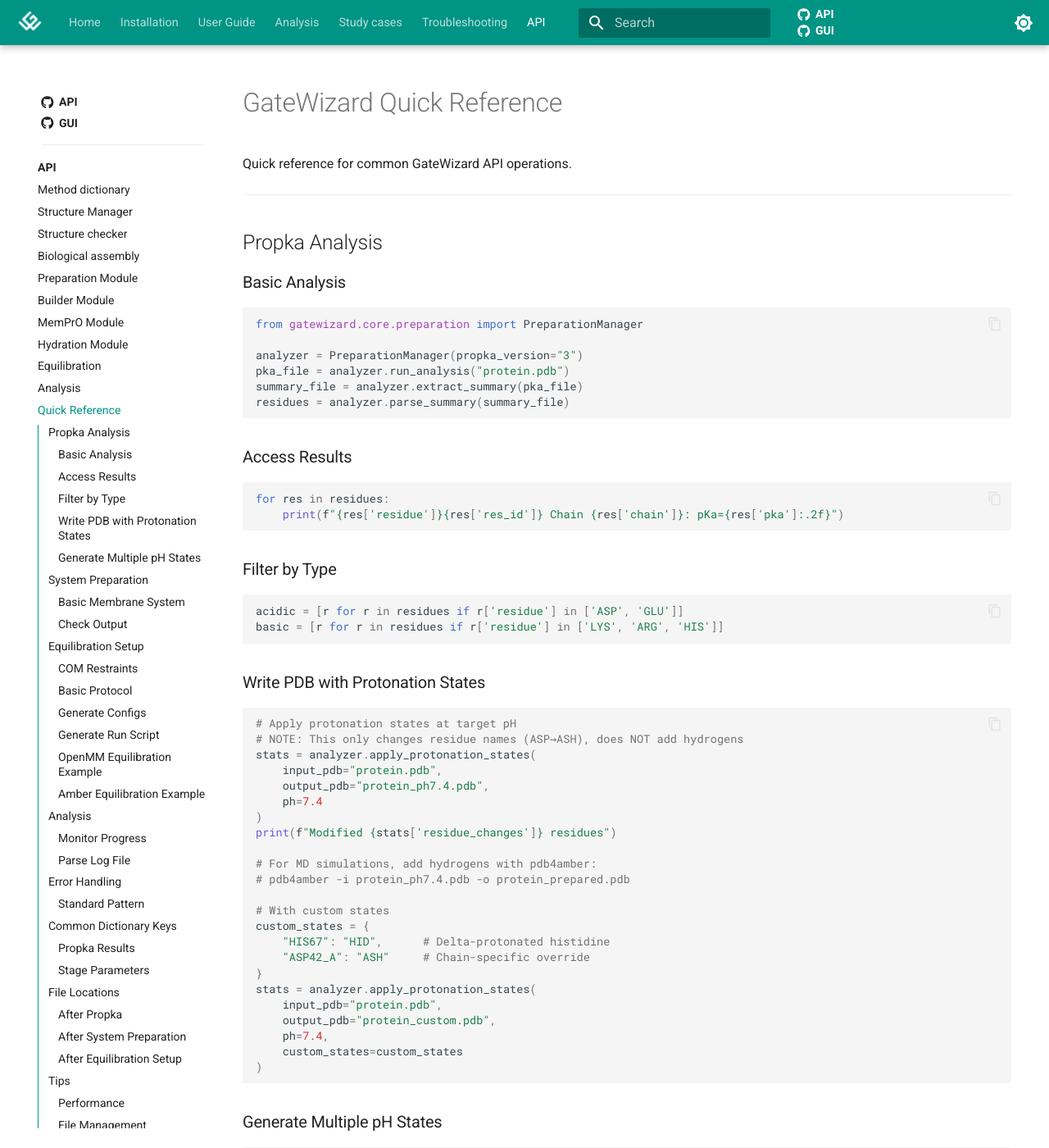
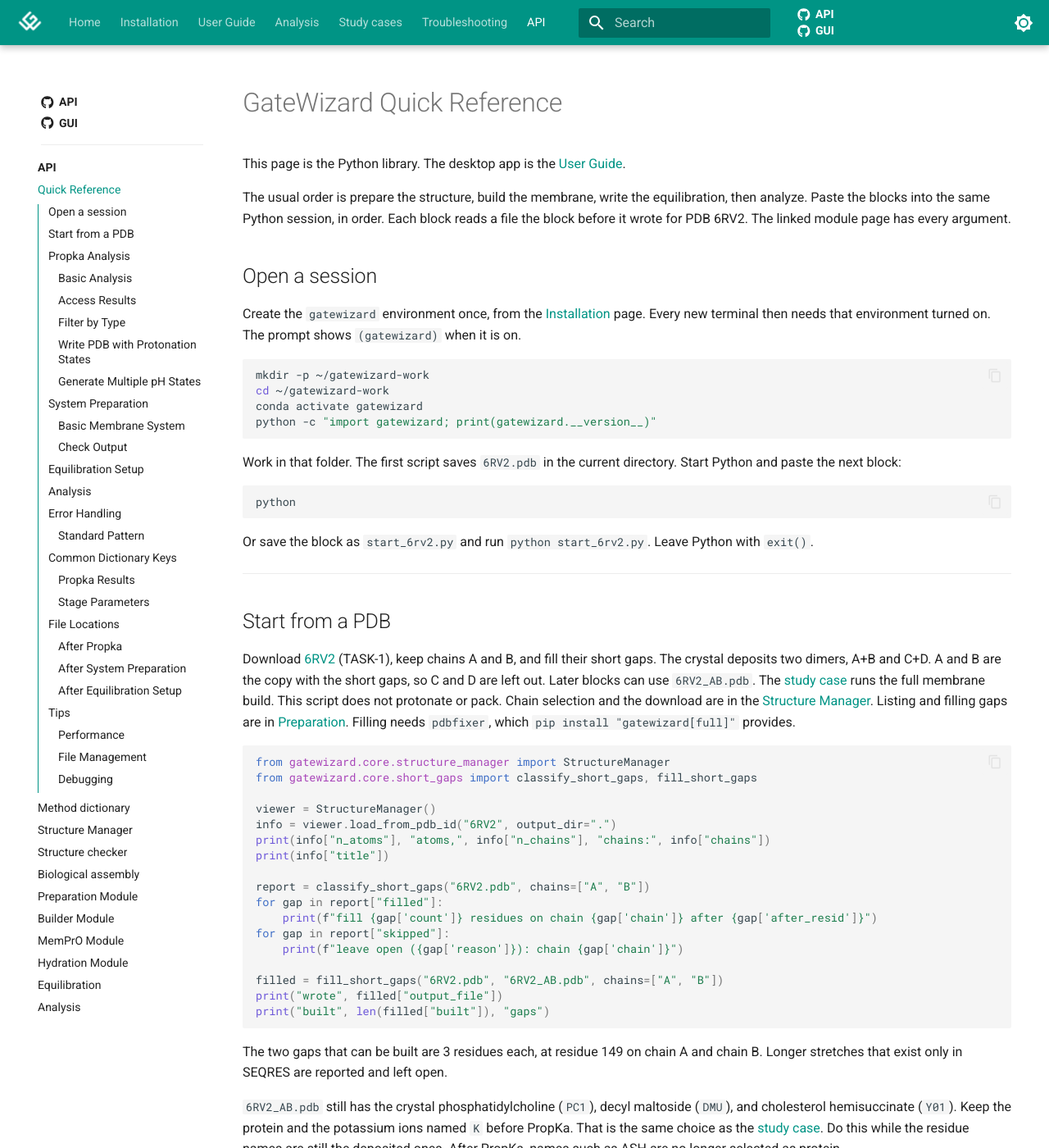
Before and after one commit to maurobedoya/gatewizard, an MkDocs documentation site: the page built from docs/QUICK_REFERENCE.md, in a window 1280 px wide and 1400 px high. Shown: the whole window at 82% size. Built offline with MkDocs 1.6.1 and Material for MkDocs 9.7.7, drawn with Linux system fonts in a browser that asks for light colours; comment, search, counter and statistics services are not loaded; the version menu is left out; some of the changed text lies outside the part shown.

Commit message:
Add end-to-end API quick reference
Limiting the quick reference into a PDB 6RV2 workflow covering gap filling, protonation, membrane building, OpenMM equilibration, and analysis. Link it from the README and API docs, and feature it in the documentation navigation.

````diff
--- a/docs/QUICK_REFERENCE.md
+++ b/docs/QUICK_REFERENCE.md
@@ -1,17 +1,80 @@
 # GateWizard Quick Reference
 
-Quick reference for common GateWizard API operations.
+This page is the Python library. The desktop app is the [User Guide](user-guide.md).
+
+The usual order is prepare the structure, build the membrane, write the equilibration, then analyze. Paste the blocks into the same Python session, in order. Each block reads a file the block before it wrote for PDB 6RV2. The linked module page has every argument.
+
+## Open a session
+
+Create the `gatewizard` environment once, from the [Installation](installation.md) page. Every new terminal then needs that environment turned on. The prompt shows `(gatewizard)` when it is on.
+
+```bash
+mkdir -p ~/gatewizard-work
+cd ~/gatewizard-work
+conda activate gatewizard
+python -c "import gatewizard; print(gatewizard.__version__)"
+```
+
+Work in that folder. The first script saves `6RV2.pdb` in the current directory. Start Python and paste the next block:
+
+```bash
+python
+```
+
+Or save the block as `start_6rv2.py` and run `python start_6rv2.py`. Leave Python with `exit()`.
+
+---
+
+## Start from a PDB
+
+Download [6RV2](https://www.rcsb.org/structure/6RV2) (TASK-1), keep chains A and B, and fill their short gaps. The crystal deposits two dimers, A+B and C+D. A and B are the copy with the short gaps, so C and D are left out. Later blocks can use `6RV2_AB.pdb`. The [study case](study-cases/prepare-systems.md#6rv2-task-1) runs the full membrane build. This script does not protonate or pack. Chain selection and the download are in the [Structure Manager](api/structure_manager.md). Listing and filling gaps are in [Preparation](api/preparation.md). Filling needs `pdbfixer`, which `pip install "gatewizard[full]"` provides.
+
+```python
+from gatewizard.core.structure_manager import StructureManager
+from gatewizard.core.short_gaps import classify_short_gaps, fill_short_gaps
+
+viewer = StructureManager()
+info = viewer.load_from_pdb_id("6RV2", output_dir=".")
+print(info["n_atoms"], "atoms,", info["n_chains"], "chains:", info["chains"])
+print(info["title"])
+
+report = classify_short_gaps("6RV2.pdb", chains=["A", "B"])
+for gap in report["filled"]:
+    print(f"fill {gap['count']} residues on chain {gap['chain']} after {gap['after_resid']}")
+for gap in report["skipped"]:
+    print(f"leave open ({gap['reason']}): chain {gap['chain']}")
+
+filled = fill_short_gaps("6RV2.pdb", "6RV2_AB.pdb", chains=["A", "B"])
+print("wrote", filled["output_file"])
+print("built", len(filled["built"]), "gaps")
+```
+
+The two gaps that can be built are 3 residues each, at residue 149 on chain A and chain B. Longer stretches that exist only in SEQRES are reported and left open.
+
+`6RV2_AB.pdb` still has the crystal phosphatidylcholine (`PC1`), decyl maltoside (`DMU`), and cholesterol hemisuccinate (`Y01`). Keep the protein and the potassium ions named `K` before PropKa. That is the same choice as the [study case](study-cases/prepare-systems.md#6rv2-task-1). Do this while the residue names are still the deposited ones. After PropKa, names such as ASH are no longer selected as protein.
+
+```python
+from gatewizard.core.structure_manager import StructureManager
+
+solute = StructureManager()
+solute.load_structure("6RV2_AB.pdb")
+drop = solute.select_atoms("not protein and not resname K")
+solute.delete_atoms(drop)
+solute.save_pdb("6RV2_solute.pdb")
+```
 
 ---
 
 ## Propka Analysis
+
+Predict pKa values for `6RV2_solute.pdb` and write protonation names. Every argument is in [Preparation](api/preparation.md).
 
 ### Basic Analysis
 ```python
 from gatewizard.core.preparation import PreparationManager
 
 analyzer = PreparationManager(propka_version="3")
-pka_file = analyzer.run_analysis("protein.pdb")
+pka_file = analyzer.run_analysis("6RV2_solute.pdb")
 summary_file = analyzer.extract_summary(pka_file)
 residues = analyzer.parse_summary(summary_file)
 ```
@@ -30,37 +93,39 @@
 
 ### Write PDB with Protonation States
 ```python
-# Apply protonation states at target pH
-# NOTE: This only changes residue names (ASP→ASH), does NOT add hydrogens
+# Apply protonation states at target pH.
+# This only changes residue names (ASP→ASH). It does not add hydrogens.
 stats = analyzer.apply_protonation_states(
-    input_pdb="protein.pdb",
-    output_pdb="protein_ph7.4.pdb",
+    input_pdb="6RV2_solute.pdb",
+    output_pdb="6RV2_ph7.4.pdb",
     ph=7.4
 )
 print(f"Modified {stats['residue_changes']} residues")
 
-# For MD simulations, add hydrogens with pdb4amber:
-# pdb4amber -i protein_ph7.4.pdb -o protein_prepared.pdb
+# Optional: override one residue from the list printed above.
+# The key is RESNAME + number, or RESNAME + number + _ + chain.
+custom_states = {}
+for res in residues:
+    if res["residue"] == "ASP" and res["chain"] == "A":
+        custom_states[f"ASP{res['res_id']}_A"] = "ASH"
+        break
+if custom_states:
+    stats = analyzer.apply_protonation_states(
+        input_pdb="6RV2_solute.pdb",
+        output_pdb="6RV2_custom.pdb",
+        ph=7.4,
+        custom_states=custom_states
+    )
+```
 
-# With custom states
-custom_states = {
-    "HIS67": "HID",      # Delta-protonated histidine
-    "ASP42_A": "ASH"     # Chain-specific override
-}
-stats = analyzer.apply_protonation_states(
-    input_pdb="protein.pdb",
-    output_pdb="protein_custom.pdb",
-    ph=7.4,
-    custom_states=custom_states
-)
-```
+The membrane step uses `6RV2_ph7.4.pdb`. `6RV2_custom.pdb` is only the override.
 
 ### Generate Multiple pH States
 ```python
 for ph in [5.0, 6.0, 7.0, 8.0]:
     stats = analyzer.apply_protonation_states(
-        input_pdb="protein.pdb",
-        output_pdb=f"protein_ph{ph:.1f}.pdb",
+        input_pdb="6RV2_solute.pdb",
+        output_pdb=f"6RV2_ph{ph:.1f}.pdb",
         ph=ph
     )
 ```
@@ -68,6 +133,8 @@
 ---
 
 ## System Preparation
+
+Pack a membrane around `6RV2_ph7.4.pdb` and write the Amber topology. Details are in the [Builder](api/builder.md). Packing this protein takes about 45 minutes. `wait=True` blocks until that job finishes.
 
 ### Basic Membrane System
 ```python
@@ -81,12 +148,14 @@
 )
 
 success, msg, job_dir = builder.prepare_system(
-    pdb_file="protein.pdb",
-    working_dir="system_prep",
+    pdb_file="6RV2_ph7.4.pdb",
+    working_dir="6RV2_system",
     upper_lipids=["POPC", "POPE"],
     lower_lipids=["POPC", "POPE"],
-    lipid_ratios="3:1//3:1"
+    lipid_ratios="3:1//3:1",
+    wait=True,
 )
+print(success, msg)
 ```
 
 ### Check Output
@@ -101,137 +170,74 @@
 
 ## Equilibration Setup
 
-### COM Restraints
+Write an OpenMM equilibration for the packed 6RV2 system. OpenMM is part of `pip install "gatewizard[full]"`, which is the install on the [Installation](installation.md) page, so there is no separate program to put on `PATH`. The files are the ones under `6RV2_system/`. Every stage field is on the [Equilibration](api/equilibration.md) page.
 
-Use `add_com_restraint=True` when generating equilibration inputs to keep the
-protein centered in protein-membrane systems. GateWizard writes the colvars
-file and adds the activation block automatically:
+The default membrane protocol is the real one: Equilibration 1–5 are 0.125, 0.5, 0.25, 0.5, and 1 ns, Equilibration 6 is 47.625 ns, and production is 50 ns. The block below is only for this tutorial. It sets Equilibration 6 and production to 1 ns each, like the longer of the short stages, so the run is a few nanoseconds. Delete those two assignments to keep 47.625 ns and 50 ns.
 
-- NAMD: `colvars on` + `colvarsConfig ...`
-- GROMACS: `colvars-active = yes` + `colvars-configfile = ...`
+```python
+from pathlib import Path
+from gatewizard.tools.equilibration import OpenMMEquilibrationManager
 
-### Basic Protocol
-```python
-from gatewizard.tools.equilibration import NAMDEquilibrationManager
-from pathlib import Path
-
-manager = NAMDEquilibrationManager(
-    working_dir=Path("equilibration"),
-    namd_executable="namd3"
+job_dir = Path("6RV2_system")
+system_files = {
+    "prmtop": str(job_dir / "system.prmtop"),
+    "inpcrd": str(job_dir / "system.inpcrd"),
+    "pdb": str(job_dir / "system_solv.pdb"),
+}
+stages = OpenMMEquilibrationManager.get_default_stage_params(
+    "NPT", include_production=True
 )
-
-protocol = {
-    "Equilibration 1": {
-        "name": "Equilibration 1",
-        "time_ns": 0.125,
-        "timestep": 1.0,
-        "temperature": 310.15,
-        "pressure": 1.0,
-        "constraints": {
-            "protein_backbone": 10.0,
-            "protein_sidechain": 5.0,
-            "lipid_head": 2.0,
-            "water": 0.0
-        },
-        "minimize_steps": 10000,
-        "use_gpu": True,
-        "cpu_cores": 4,
-        "dcd_freq": 5000
-    }
-}
+for stage in stages:
+    if stage.name == "Equilibration 6":
+        stage.time_ns = 1.0  # tutorial only; the real stage is 47.625 ns
+    if stage.name == "Production":
+        stage.time_ns = 1.0  # tutorial only; the real stage is 50 ns
+manager = OpenMMEquilibrationManager(Path("."))
+result = manager.setup_openmm_equilibration(
+    system_files=system_files,
+    stage_params_list=stages,
+    output_name="6RV2_equilibration",
+)
+print(result["run_script"])
 ```
 
-### Generate Configs
-```python
-system_files = {
-    'prmtop': 'system.prmtop',
-    'inpcrd': 'system.inpcrd',
-    'pdb': 'system_solv.pdb'
-}
+Run it from that folder:
 
-for stage_key, stage_data in protocol.items():
-    stage_index = list(protocol.keys()).index(stage_key)
-
-    config = manager.generate_charmm_gui_config_file(
-        stage_name=stage_key,
-        stage_params=stage_data,
-        stage_index=stage_index,
-        system_files=system_files
-    )
-
-    config_name = manager._get_config_name(stage_key)
-    with open(f"{config_name}.conf", 'w') as f:
-        f.write(config)
-```
-
-### Generate Run Script
-```python
-script = manager.generate_run_script(protocol, "namd3")
-with open("run_equilibration.sh", 'w') as f:
-    f.write(script)
-Path("run_equilibration.sh").chmod(0o755)
-```
-
-### OpenMM Equilibration Example
-```python
-from gatewizard.tools.equilibration import OpenMMEquilibrationManager
-from pathlib import Path
-
-manager = OpenMMEquilibrationManager(Path("equilibration"))
-result = manager.setup_openmm_equilibration(
-    output_name="equilibration_openmm",
-    add_com_restraint=True,
-)
-print(result["openmm_dir"])
-```
-
-### Amber Equilibration Example
-```python
-from gatewizard.tools.equilibration import AmberEquilibrationManager
-from pathlib import Path
-
-manager = AmberEquilibrationManager(Path("equilibration"), amber_executable="pmemd.cuda")
-stages = AmberEquilibrationManager.get_default_stage_params("NPT", include_production=True)
-result = manager.setup_amber_equilibration(
-    stage_params_list=stages,
-    amber_executable="pmemd.cuda",
-)
-print(result["amber_dir"])
-# bash run_equilibration.sh   # RESUME=1 to skip finished stages
+```bash
+cd 6RV2_equilibration
+bash run_equilibration.sh
 ```
 
 ---
 
 ## Analysis
 
-### Monitor Progress
+Read the OpenMM log after `bash run_equilibration.sh` has been run in `6RV2_equilibration`. The [Analysis](api/analysis.md) page covers trajectories and the other engines.
+
 ```python
-from gatewizard.utils.namd_analysis import get_equilibration_progress
 from pathlib import Path
+from gatewizard.utils.openmm_analysis import get_equilibration_progress
 
-progress = get_equilibration_progress(Path("equilibration"))
-print(f"Progress: {progress['percent_complete']:.1f}%")
-```
-
-### Parse Log File
-```python
-from gatewizard.utils.namd_analysis import parse_namd_log
-
-log_data = parse_namd_log("step1_equilibration.log")
-print(f"Avg Temperature: {sum(log_data['temperature'])/len(log_data['temperature']):.2f} K")
+progress = get_equilibration_progress(Path("6RV2_equilibration"))
+stage = progress["equilibration_1"]
+print(stage.status)
+if stage.timing:
+    print(stage.timing.steps_completed, "of", stage.timing.total_steps, "steps")
 ```
 
 ---
 
 ## Error Handling
 
+Wrap a call so a missing file or a preparation error prints a message instead of stopping the session.
+
 ### Standard Pattern
 ```python
-from gatewizard.core.preparation import PreparationError
+from gatewizard.core.preparation import PreparationError, PreparationManager
 
 try:
     analyzer = PreparationManager()
-    pka_file = analyzer.run_analysis("protein.pdb")
+    pka_file = analyzer.run_analysis("6RV2_solute.pdb")
 except FileNotFoundError as e:
     print(f"File not found: {e}")
 except PreparationError as e:
@@ -243,6 +249,8 @@
 ---
 
 ## Common Dictionary Keys
+
+These are the fields of each residue printed from the 6RV2 PropKa list, and of one equilibration stage.
 
 ### Propka Results
 ```python
@@ -278,15 +286,19 @@
 
 ## File Locations
 
+These are the files the calls above leave on disk.
+
 ### After Propka
 ```
-protein.pka                        # Full output
-protein_summary_of_prediction.txt  # Summary section
+6RV2_solute.pdb                    # Protein plus potassium, detergents removed
+6RV2_solute.pka                    # Full PropKa output
+6RV2_solute_summary_of_prediction.txt
+6RV2_ph7.4.pdb                     # Names at pH 7.4; the membrane step uses this
 ```
 
 ### After System Preparation
 ```
-job_directory/
+6RV2_system/
   ├── system.prmtop          # Topology
   ├── system.inpcrd          # Coordinates
   ├── system_solv.pdb        # Solvated structure
@@ -295,17 +307,21 @@
 
 ### After Equilibration Setup
 ```
-equilibration/
-  ├── step1.conf                  # Config for stage 1
-  ├── step2.conf                  # Config for stage 2
-  ├── step7_production.conf       # Production config
+6RV2_equilibration/
+  ├── step1_equilibration.inp     # Config for stage 1
+  ├── step1_equilibration.log     # Written when that stage is run
+  ├── openmm_run.py               # OpenMM runner
   ├── run_equilibration.sh        # Run script
-  └── protocol_summary.json       # Protocol definition
+  ├── system.prmtop
+  ├── system.inpcrd
+  └── system.pdb
 ```
 
 ---
 
 ## Tips
+
+Small choices that keep a first run from stalling or writing into the wrong folder.
 
 ### Performance
 - Use `use_gpu=True` for equilibration stages
@@ -314,9 +330,9 @@
 - Use `timestep=2.0` for production
 
 ### File Management
+- Stay in `~/gatewizard-work` so the `6RV2_...` paths above keep resolving
 - Use `pathlib.Path` for file operations
 - Create output directories before writing
-- Use absolute paths when possible
 
 ### Debugging
 - Check log files: `tail -f step*.log`
--- a/mkdocs.yml
+++ b/mkdocs.yml
@@ -67,6 +67,7 @@
   - Troubleshooting: troubleshooting.md
   - API:
       - Overview: api/index.md
+      - Quick Reference: QUICK_REFERENCE.md
       - Method dictionary: api/dictionary.md
       - Structure Manager: api/structure_manager.md
       - Structure checker: api/structure_checker.md
@@ -77,7 +78,6 @@
       - Hydration Module: api/hydration.md
       - Equilibration: api/equilibration.md
       - Analysis: api/analysis.md
-      - Quick Reference: QUICK_REFERENCE.md
 
 # Extensions
 markdown_extensions:
````
Also changed, not shown: CHANGELOG.md (+5 -0 lines), README.md (+3 -1 lines), docs/api/index.md (+2 -0 lines), docs/index.md (+1 -0 lines).
